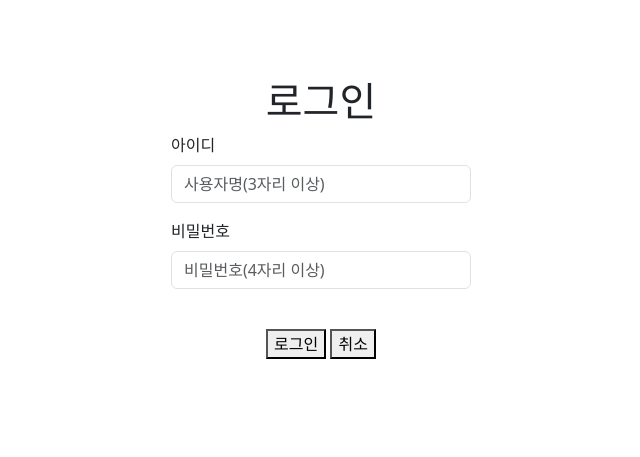
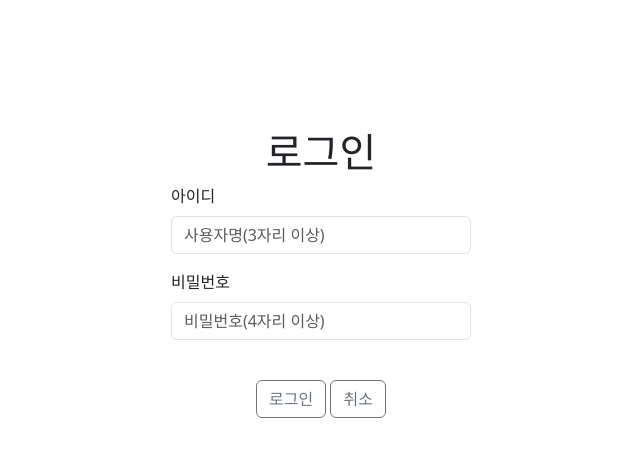
Before and after one commit to Chuuravel/bookbyte, a Django app: page /users/login/ in a window 1280 px wide. Shown: the top 457 px of the page, without its empty margins (319-959 px from the left). Run offline with Django 5.2, Linux system fonts and the light colour scheme; some libraries are stand-ins or nearby versions.

Commit message:
리뷰작성 디자인

```diff
--- a/static/css/style.css
+++ b/static/css/style.css
@@ -68,7 +68,7 @@ li {
 
 /* user start */
 .user_toparea{
-	margin:6% auto;
+	margin:3% auto;
 	width:300px;
 	height:100px;
 	/* background-color: rgb(255,153,0); */
@@ -80,18 +80,31 @@ li {
 	/* text-align: center; */
 }
 
-.h1_login{
+.user_onearea{
+	margin:10% auto;
+	width:300px;
+	height:100px;
+}
+
+/* 리뷰작성페이지 */
+.review_onearea{
+	margin:5% auto;
+	width:700px;
+	height:150px;
+}
+
+.h1_title{
 	text-align: center;
 }
-.btn_logins {
+.btn_sets {
 	text-align: center;
 }
 
-.btn_login {
+#btn_login {
 	display :inline-block;
 }
 
-.btn_cancel {
+#btn_cancel {
 	display :inline-block;
 }
 
@@ -111,7 +124,6 @@ li {
 	margin:0 auto;
 	width:300px;
 	height:100px;
-	background-color: skyblue;
 }
 
 
--- a/templates/_base_book.html
+++ b/templates/_base_book.html
@@ -7,6 +7,7 @@
 
     <!-- css 적용 -->
     <link rel="stylesheet" href = "{% static 'css/style.css' %}">
+    <link rel="stylesheet" href = "{% static 'css/bootstrap.min.css' %}">
 
     <title>Bookbyte</title>
     {% block head-content %}{% endblock %}
--- a/templates/nav_bar.html
+++ b/templates/nav_bar.html
@@ -13,6 +13,7 @@
                         <li><a href="{% url 'users:signup' %}">회원가입</a></li>
                         <li><a href="{% url 'users:login' %}">로그인</a></li>
                     {% else %}
+                        <b>{{ user.username }}</b>님
                         <li><a href="{% url 'users:logout' %}">로그아웃</a></li>
                     {% endif %}
                 </ul>
--- a/templates/users/login.html
+++ b/templates/users/login.html
@@ -5,15 +5,15 @@
 
 {% endblock %}
 {% block body-content %}
-<div class="user_toparea">
-<h1 class="h1_login">로그인</h1>
+<div class="user_onearea">
+<h1 class="h1_title">로그인</h1>
     <form method="POST">
         {% csrf_token %}
         {% bootstrap_form form %}
         <br/>
-        <div class="btn_logins">
-            <button class="btn_login" type="submit">로그인</button>
-            <button class="btn_cancel" type="button" onclick="location.href='{% url 'book:best_seller' %}'">취소</button>
+        <div class="btn_sets">
+            <button id="btn_login" class="btn btn-outline-secondary" type="submit">로그인</button>
+            <button id="btn_cancel" class="btn btn-outline-secondary" type="button" onclick="location.href='{% url 'book:best_seller' %}'">취소</button>
         </div>
     </form>
 </div>
```
Also changed, not shown: templates/book/create_review.html (+10 -4 lines), templates/users/signup.html (+9 -4 lines), book/forms.py (line endings or trailing spaces).
